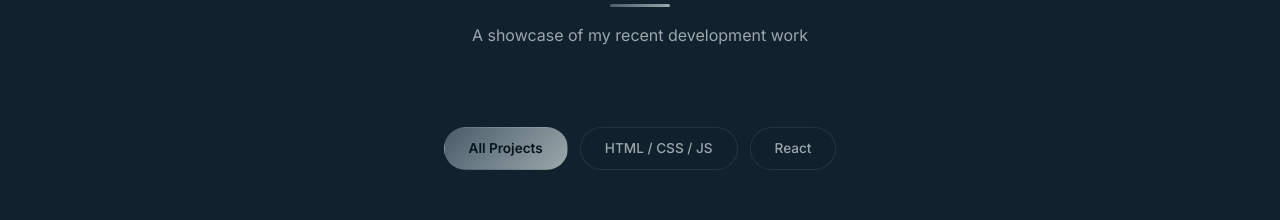
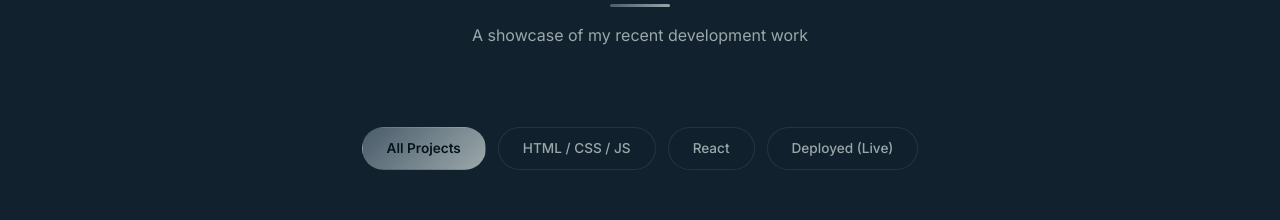
Before and after one commit to Aliyank001/portfolio-website, a plain HTML site: page index.html in a window 1280 px wide. Shown: the part 3760-3980 px from the top of the page. Drawn offline with nearby package versions, Linux system fonts and the light colour scheme; animation ran at ten frames a second.

Commit message:
update project

```diff
--- a/index.html
+++ b/index.html
@@ -526,6 +526,7 @@
                 <button class="filter-btn active-filter" data-filter="all">All Projects</button>
                 <button class="filter-btn" data-filter="html">HTML / CSS / JS</button>
                 <button class="filter-btn" data-filter="react">React</button>
+                <button class="filter-btn" data-filter="deployed">Deployed (Live)</button>
             </div>
 
             <!-- Swiper Container -->
@@ -628,7 +629,7 @@
                         </div>
                         <div>
                             <span class="contact-info-label">Email</span>
-                            <span class="contact-info-value">aaliyank266@gmail.com</span>
+                            <span class="contact-info-value">aliyanbc7@gmail.com</span>
                         </div>
                     </div>
                     <div class="contact-info-card">
--- a/projects.json
+++ b/projects.json
@@ -1,4 +1,12 @@
 [
+  {
+    "title": "SKIN & LASER CLINIC WEBSITE",
+    "image": "image/LASER GIG.png",
+    "description": "Professional skin & laser clinic website developed for Dr. Hina - featuring premium UI, service listings, gallery, appointment booking, and contact. Fully responsive and deployed to production.",
+    "liveUrl": "https://www.zahraskinlaserclinicbydrhina.com/",
+    "githubUrl": "https://www.zahraskinlaserclinicbydrhina.com/",
+    "category": "deployed"
+  },
   {
     "title": "CAFÉ WEBSITE",
     "image": "image/cafe logo.png",
--- a/script.js
+++ b/script.js
@@ -598,7 +598,7 @@ loadProjects().then(() => {
         role: 'Full Stack Web Developer & MERN Stack Developer',
         experience: '2+ years',
         location: 'Pakistan',
-        email: 'aaliyank266@gmail.com',
+        email: 'aliyanbc7@gmail.com',
         whatsapp: '+92 308 3504631',
         website: 'https://www.aaliyankhan.me',
         github: 'https://github.com/Aliyank001',
```
Also changed, not shown: image/LASER GIG.png (added).
